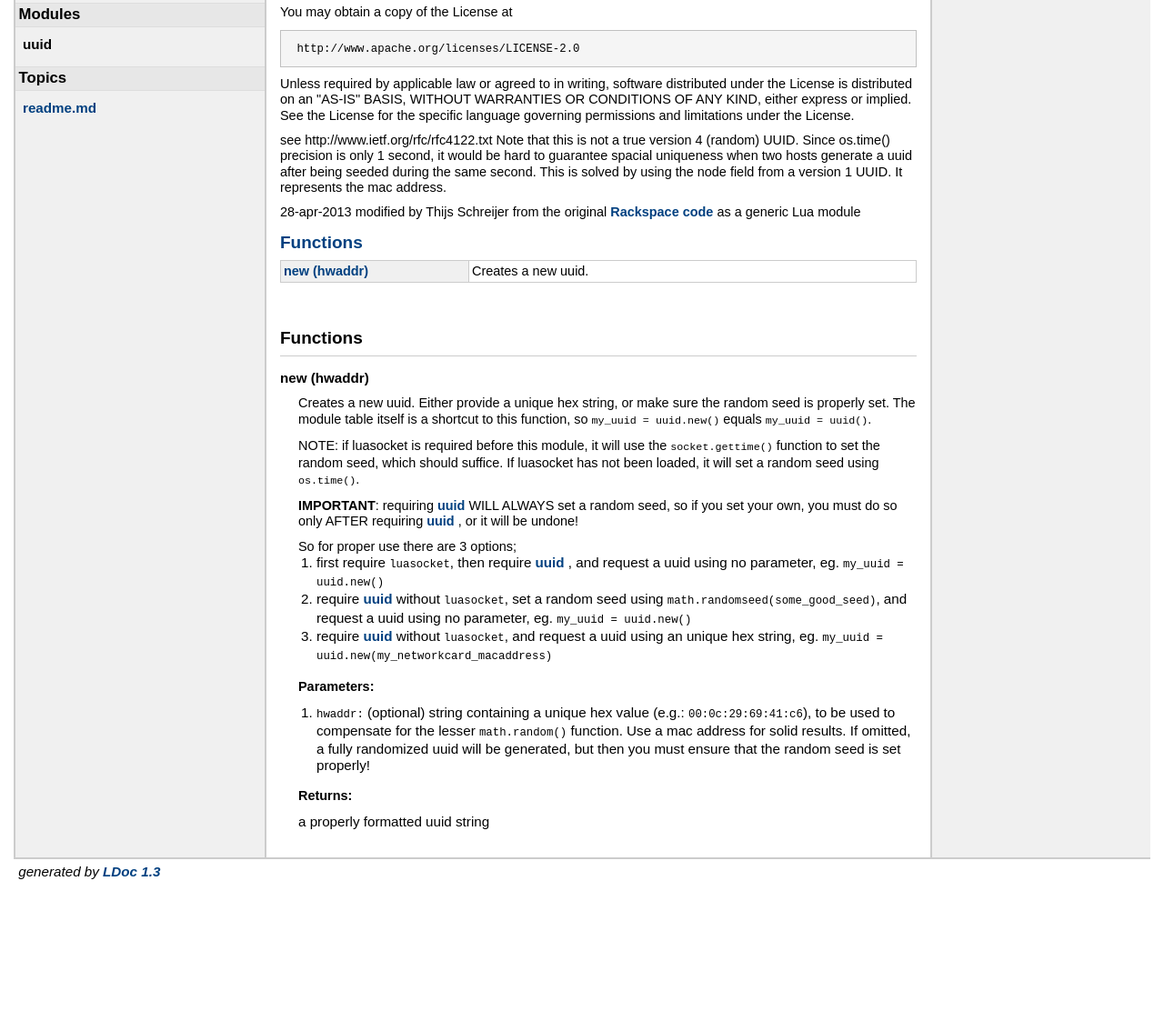
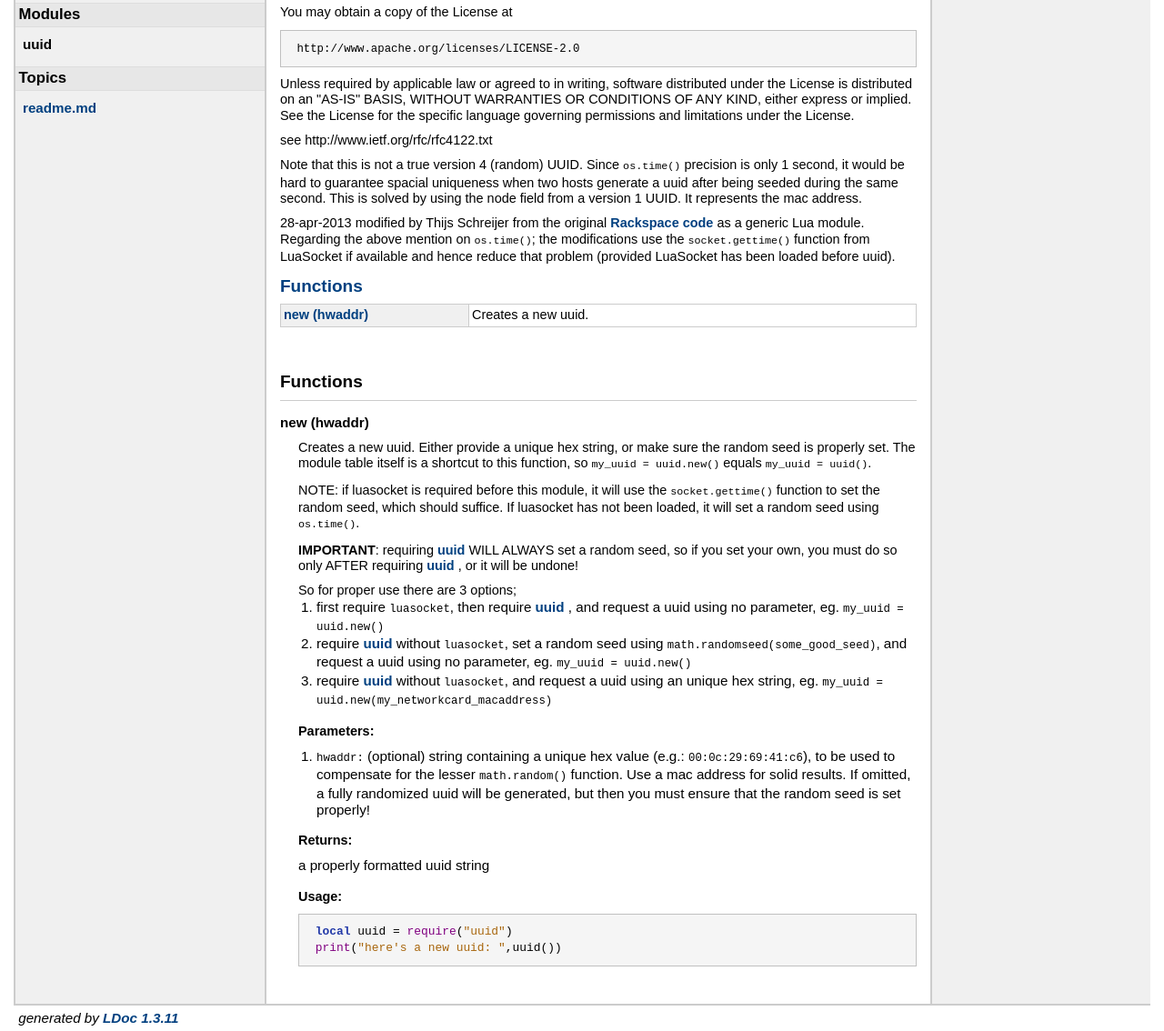
Before and after one commit to Tieske/uuid, a plain HTML site: page doc/index.html in a window 1280 px wide. Shown: the part 125-1259 px from the top of the page at 91% size. Before the commit the page ends 1099 px from the top, so only its background shows below. Drawn offline with Linux system fonts and the light colour scheme.

Commit message:
bugfix. Fixes #1. see https://github.com/kans/zirgo/pull/1

```diff
--- a/doc/index.html
+++ b/doc/index.html
@@ -63,13 +63,15 @@
  See the License for the specific language governing permissions and
  limitations under the License.</p>
 
-<p> see http://www.ietf.org/rfc/rfc4122.txt
- Note that this is not a true version 4 (random) UUID.  Since os.time() precision is only 1 second, it would be hard
+<p> see http://www.ietf.org/rfc/rfc4122.txt</p>
+
+<p> Note that this is not a true version 4 (random) UUID.  Since <code>os.time()</code> precision is only 1 second, it would be hard
  to guarantee spacial uniqueness when two hosts generate a uuid after being seeded during the same second.  This
  is solved by using the node field from a version 1 UUID.  It represents the mac address.</p>
 
-<p> 28-apr-2013 modified by Thijs Schreijer from the original <a href="https://github.com/kans/zirgo/blob/807250b1af6725bad4776c931c89a784c1e34db2/util/uuid.lua">Rackspace code</a> as a generic Lua module
- </p>
+<p> 28-apr-2013 modified by Thijs Schreijer from the original <a href="https://github.com/kans/zirgo/blob/807250b1af6725bad4776c931c89a784c1e34db2/util/uuid.lua">Rackspace code</a> as a generic Lua module.
+ Regarding the above mention on <code>os.time()</code>; the modifications use the <code>socket.gettime()</code> function from LuaSocket
+ if available and hence reduce that problem (provided LuaSocket has been loaded before uuid).</p>
 
 
 <h2><a href="#Functions">Functions</a></h2>
@@ -130,6 +132,12 @@
 
 
 
+    <h3>Usage:</h3>
+    <ul>
+        <pre class="example">
+ <span class="keyword">local</span> uuid = <span class="global">require</span>(<span class="string">"uuid"</span>)
+ <span class="global">print</span>(<span class="string">"here's a new uuid: "</span>,uuid())</pre>
+    </ul>
 
 </dd>
 </dl>
@@ -138,7 +146,7 @@
 </div> <!-- id="content" -->
 </div> <!-- id="main" -->
 <div id="about">
-<i>generated by <a href="http://github.com/stevedonovan/LDoc">LDoc 1.3</a></i>
+<i>generated by <a href="http://github.com/stevedonovan/LDoc">LDoc 1.3.11</a></i>
 </div> <!-- id="about" -->
 </div> <!-- id="container" -->
 </body>
```
Also changed, not shown: doc/topics/readme.md.html (+9 -1 lines), 5 other files.
